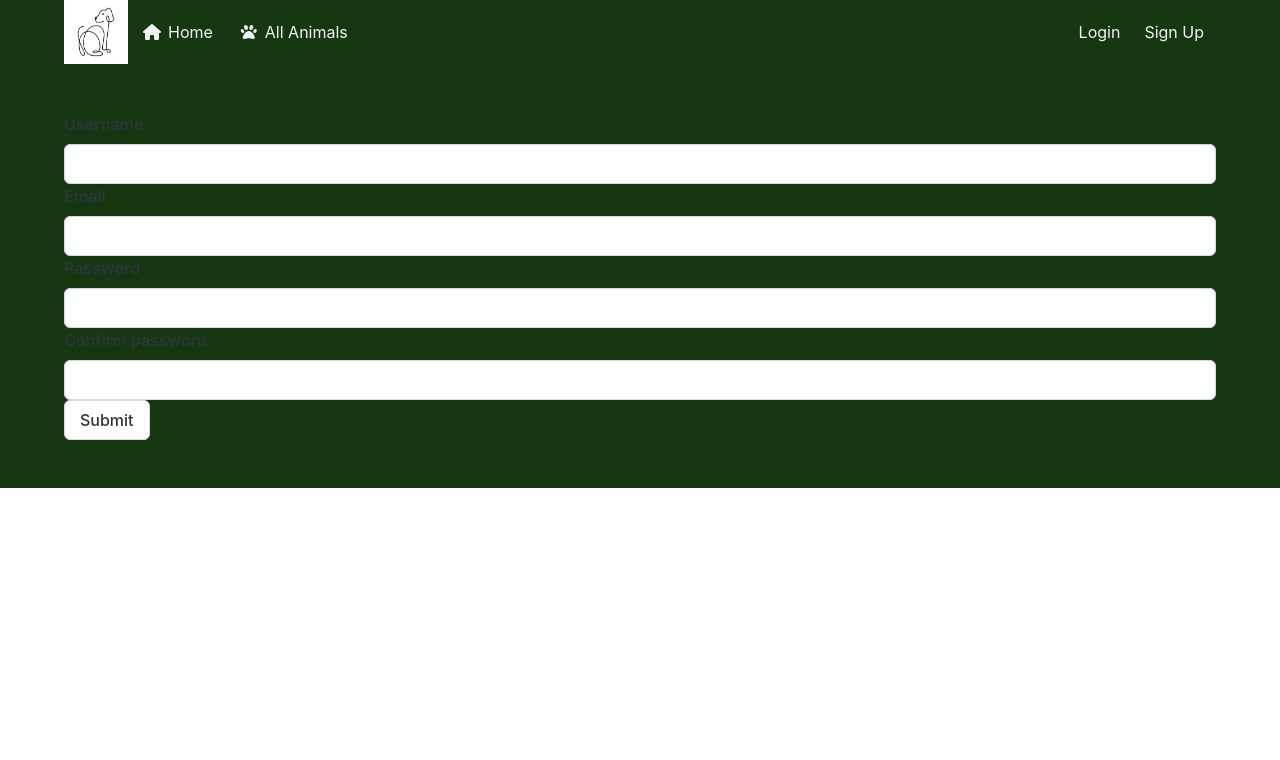
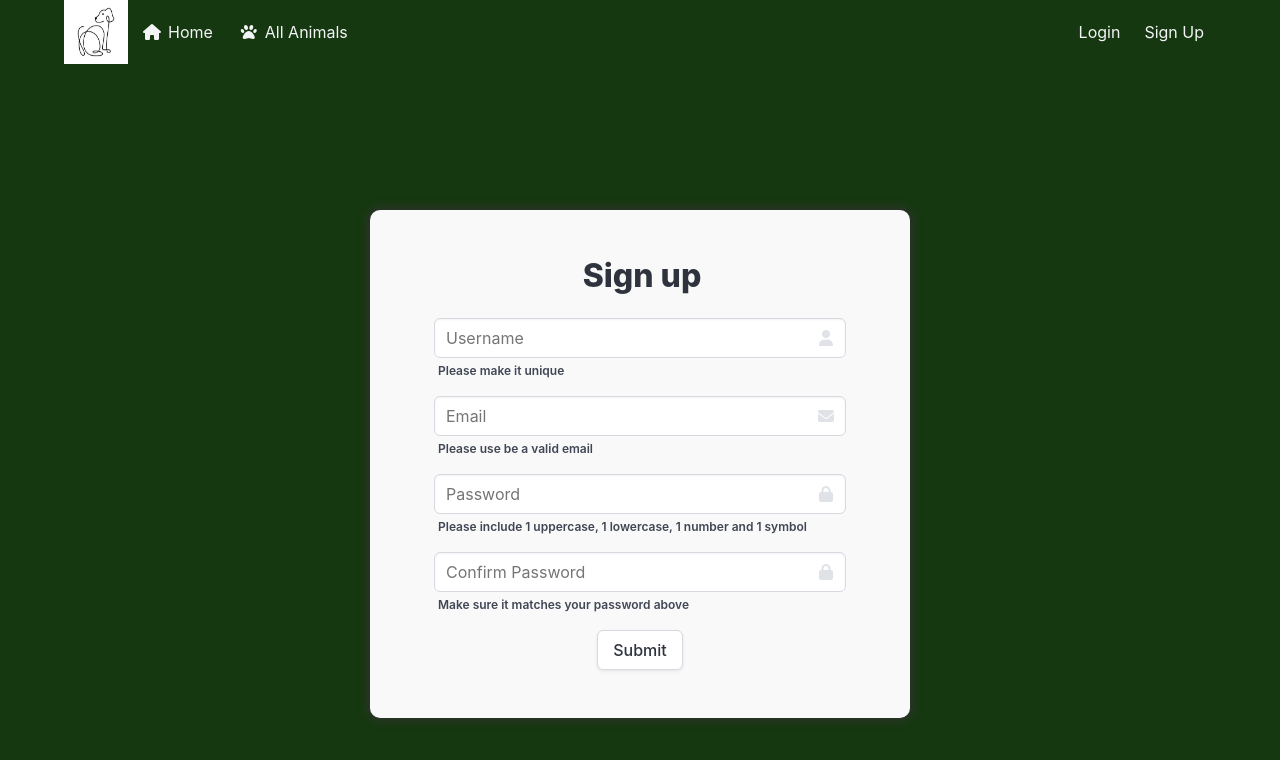
Before and after one commit to hoenigma/SEB-Project-3-Frontend, a React (Vite) app: page /signup in a window 1280 px wide. Shown: the top 760 px of the page. Built offline with nearby package versions, Linux system fonts and the light colour scheme.

Commit message:
Styling updated

```diff
--- a/src/components/AllAnimals.tsx
+++ b/src/components/AllAnimals.tsx
@@ -2,14 +2,14 @@ import React from "react";
 import Animal from "./AnimalCard";
 import { IAnimal } from "../interfaces/animal";
 import { Link } from "react-router-dom";
+import { IUser } from "../interfaces/user";
 
 type Animals = null | Array<IAnimal>;
 
-function AllAnimals() {
+function AllAnimals({ user }: { user: null | IUser }) {
   const [animals, setAnimals] = React.useState<Animals>(null);
   const [search, setSearch] = React.useState("");
   const [value, setValue] = React.useState("");
-
 
   React.useEffect(() => {
     async function fetchAnimals() {
@@ -55,11 +55,11 @@ function AllAnimals() {
       <section className="section is-flex is-flex-direction-column">
         <div className="columns is-multicolumn">
           <div className="container is-widescreen">
-            <div className="searchbar column is-half is-pulled-left">
+            <div className=" searchbar column is-half is-pulled-left ">
               <input
                 id="searchBar"
                 className="input is-normal"
-                placeholder="Search for an Animal"
+                placeholder="Search"
                 onChange={handleChange}
                 value={search}
               />
@@ -88,6 +88,7 @@ function AllAnimals() {
             </div>
           </div>
           <span className="is-flex mt-3">
+            {!user && (
               <Link to="/addanimal">
                 <button className="button is-light is-outlined mr-4">
                   Add Animal
@@ -96,6 +97,7 @@ function AllAnimals() {
                   </span>
                 </button>
               </Link>
+            )}
           </span>
         </div>
 
--- a/src/components/Home.tsx
+++ b/src/components/Home.tsx
@@ -1,20 +1,29 @@
 import React from "react";
+import { Link } from "react-router-dom";
+import { IUser } from "../interfaces/user";
 
-function Home() {
+function Home({ user }: { user: null | IUser }) {
   React.useEffect(() => {
     console.log("The Home Page has mounted");
   }, []);
   return (
     <section className="section home m-0">
       <section className="hero is-fullheight is-justify-content-center">
-        <div className="hero-body has-text-centered is-flex-direction-column p-6 is-align-self-center">
-          <p className="title is-size-1 has-text-dark m-4">
-            Welcome to your library of Animals
+        <div className="hero-body hometext has-text-centered is-flex-grow-0 custom-border-radius is-flex-direction-column is-align-self-center">
+          <p className="title is-size-1 has-text-dark ">
+            Join today and be part of a community like no other!
           </p>
           <p className="subtitle is-size-4 has-text-dark m-4">
-            Dive into a world of your favourite animals and find out something
-            you never knew you wanted to know
+            Embark on an adventure into a whimsical realm filled with your
+            beloved animals! Chat with fellow animal enthusiasts, discover
+            fascinating tidbits you never knew you craved, and even introduce
+            new animals to the mix!
           </p>
+          {!user && (
+            <Link to="/signup">
+              <button className="button community">Sign Up</button>
+            </Link>
+          )}
         </div>
       </section>
     </section>
--- a/src/components/Login.tsx
+++ b/src/components/Login.tsx
@@ -40,8 +40,8 @@ export default function Login({ fetchUser }: { fetchUser: Function }) {
   console.log(formData);
 
   return (
-    <div className="section">
-      <div className="container add is-max-desktop custom-border-radius p-6">
+    <div className="hero is-flex is-fullheight is-justify-content-space-around">
+      <div className="container login is-flex-grow-0 add is-max-desktop custom-border-radius p-6">
         <div className="title is-size-3 has-text-centered pl-1 mb-5">Login</div>
         <form onSubmit={handleSubmit}>
           <div className="field m-4">
@@ -59,7 +59,7 @@ export default function Login({ fetchUser }: { fetchUser: Function }) {
               </span>
             </div>
           </div>
-          <div className="field m-4">
+          <div className="field m-4 mx-4">
             <div className="control has-icons-right">
               <input
                 className="input"
@@ -73,11 +73,16 @@ export default function Login({ fetchUser }: { fetchUser: Function }) {
                 <i className="fas fa-lock"></i>
               </span>
             </div>
+            <div className="is-size-7 m-1 has-text-weight-semibold">
+              Don't forget your 1 uppercase, 1 lowercase, 1 number and 1 symbol
+            </div>
             {errorMessage && (
               <small className="has-text-danger">{errorMessage}</small>
             )}
           </div>
-          <button className="button">Submit</button>
+          <div className="is-flex is-justify-content-center">
+            <button className="button">Submit</button>
+          </div>
         </form>
       </div>
     </div>
--- a/src/components/ShowAnimal.tsx
+++ b/src/components/ShowAnimal.tsx
@@ -39,7 +39,7 @@ function ShowAnimal({ user }: { user: null | IUser }) {
     return <p>Animal Loading...</p>;
   }
   return (
-    <section className="section is-small mx-6 is-centered">
+    <section className="section hero is-flex is-fullheight is-justify-content-space-around mx-6 is-centered">
       <div className="is-flex is-justify-content-space-between">
         <div className="mx-6">
           <h2 className="is-size-1 pl-3 has-text-light has-text-weight-medium">
@@ -49,20 +49,11 @@ function ShowAnimal({ user }: { user: null | IUser }) {
             {animal.type}
           </p>
         </div>
-        {animal && user && user._id === animal.user && (
-          <Link to={`/animals/${animal._id}`}>
-            <button className="button">Update {animal.name}</button>{" "}
-          </Link>
-        )}
-        {animal && user && user._id === animal.user && (
-          <button onClick={deleteAnimal} className="button is-danger">
-            Delete {animal.name}
-          </button>
-        )}
+
         {animal && user && (
           <Link to={`/${animal._id}/posts`}>
             {" "}
-            <button className="button is-danger">
+            <button className="button community mr-6">
               {animal.name} Community Posts
             </button>{" "}
           </Link>
@@ -118,6 +109,21 @@ function ShowAnimal({ user }: { user: null | IUser }) {
               </p>
               <p className="has-text-light is-size-3">{animal.conservation}</p>
             </div>
+            <div className="is-pulled-right">
+              {" "}
+              {animal && user && user._id === animal.user && (
+                <Link to={`/animals/${animal._id}`}>
+                  <button className="button is-light is-outlined mr-4">
+                    Update {animal.name}
+                  </button>{" "}
+                </Link>
+              )}
+              {animal && user && user._id === animal.user && (
+                <button onClick={deleteAnimal} className="button is-danger">
+                  Delete {animal.name}
+                </button>
+              )}
+            </div>
           </div>
         </div>
       </div>
--- a/src/components/Signin.tsx
+++ b/src/components/Signin.tsx
@@ -43,67 +43,94 @@ export default function Signup() {
   }
 
   return (
-    <div className="section">
-      <div className="container">
+    <div className="hero is-flex is-fullheight is-justify-content-space-around">
+      <div className="container login is-flex-grow-0 add is-max-desktop custom-border-radius p-6">
+        <div className="title is-size-3 has-text-centered pl-1 mb-5">
+          Sign up
+        </div>
         {/* function for clicking submit */}
         <form onSubmit={handleSubmit}>
-          <div className="field">
-            <label className="label">Username</label>
-            <div className="control">
+          <div className="field m-4">
+            <div className="control has-icons-right">
               <input
                 className="input"
+                placeholder="Username"
                 type="text"
                 name={"username"}
                 //function to handle typing changes
                 onChange={handleChange}
                 value={formData.username}
-              />
+              />{" "}
+              <span className="icon is-small is-right">
+                <i className="fas fa-user"></i>
+              </span>
+              <div className="is-size-7 m-1 has-text-weight-semibold">
+                Please make it unique
+              </div>
               {/* error handeling, show text from error messaging */}
               {errorData.username && (
                 <small className="has-text-danger">{errorData.username}</small>
               )}
             </div>
           </div>
-          <div className="field">
-            <label className="label">Email</label>
-            <div className="control">
+          <div className="field m-4">
+            <div className="control has-icons-right">
               <input
                 className="input"
+                placeholder="Email"
                 type="text"
                 name={"email"}
                 onChange={handleChange}
                 value={formData.email}
               />
+              <span className="icon is-small is-right">
+                <i className="fas fa-envelope"></i>
+              </span>
+              <div className="is-size-7 m-1 has-text-weight-semibold">
+                Please use be a valid email
+              </div>
               {errorData.email && (
                 <small className="has-text-danger">{errorData.email}</small>
               )}
             </div>
           </div>
-          <div className="field">
-            <label className="label">Password</label>
-            <div className="control">
+          <div className="field m-4">
+            <div className="control has-icons-right">
               <input
                 className="input"
+                placeholder="Password"
                 type="password"
                 name={"password"}
                 onChange={handleChange}
                 value={formData.password}
               />
+              <span className="icon is-small is-right">
+                <i className="fas fa-lock"></i>
+              </span>
+              <div className="is-size-7 m-1 has-text-weight-semibold">
+                Please include 1 uppercase, 1 lowercase, 1 number and 1 symbol
+              </div>
               {errorData.password && (
                 <small className="has-text-danger">{errorData.password}</small>
               )}
             </div>
           </div>
-          <div className="field">
-            <label className="label">Confirm password</label>
-            <div className="control">
+          <div className="fiel m-4">
+            <div className="control has-icons-right">
               <input
                 className="input"
+                placeholder="Confirm Password"
                 type="password"
                 name={"passwordConfirmation"}
                 onChange={handleChange}
                 value={formData.passwordConfirmation}
               />
+              <span className="icon is-small is-right">
+                <i className="fas fa-lock"></i>
+              </span>
+              <div className="is-size-7 m-1 has-text-weight-semibold">
+                Make sure it matches your password above
+              </div>
               {errorData.passwordConfirmation && (
                 <small className="has-text-danger">
                   {errorData.passwordConfirmation}
@@ -111,7 +138,9 @@ export default function Signup() {
               )}
             </div>
           </div>
-          <button className="button">Submit</button>
+          <div className="is-flex is-justify-content-center">
+            <button className="button">Submit</button>
+          </div>
         </form>
       </div>
     </div>
--- a/src/styles/main.scss
+++ b/src/styles/main.scss
@@ -1,5 +1,5 @@
 .card {
-  height: 100%;
+  // height: 100%;
   display: flex;
   flex-direction: column;
 }
@@ -15,6 +15,10 @@
   background-repeat: no-repeat;
   background-position: center;
   margin: 200px;
+}
+
+.hero-body.hometext {
+  background-color: rgba(127, 178, 121, 0.7);
 }
 
 body {
@@ -35,12 +39,21 @@ p {
   box-shadow: 0px 0px 8px 2px #323232;
 }
 
+.container.login {
+  max-width: 540px;
+}
+
 .underline-hover:hover {
   font-weight: bold;
 }
 
 .button.navbar-item.is-ghost {
   max-height: 100px;
+}
+
+.button.community {
+  background-color: rgba(127, 178, 121, 1);
+  color: #f9f9f9;
 }
 
 .custom-border-radius {
```
Lines whose indentation alone changed are shown as unchanged.
